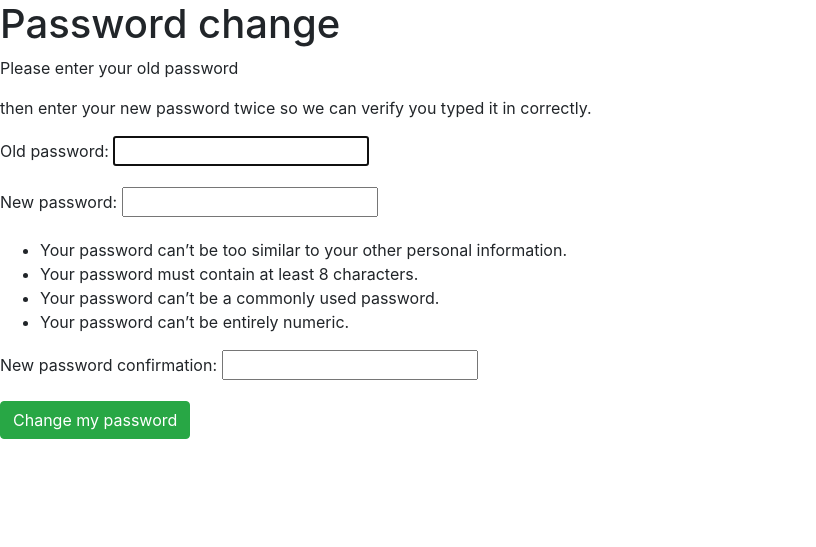
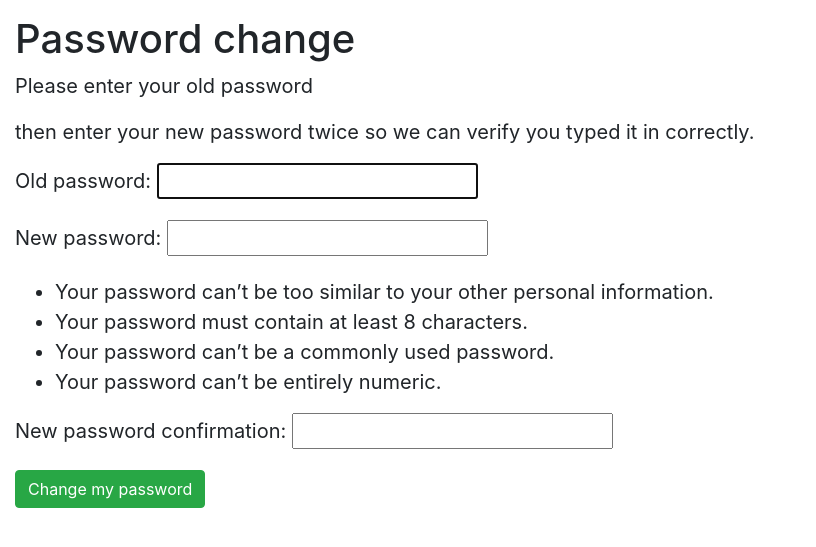
Before and after one commit to BaseCampCoding/django-unit-project-joseph-dylan-greg, a Django app: page /cards/password_change/ in a window 1280 px wide. Shown: the part 62-609 px from the top of the page, without its empty margins (0-816 px from the left). Run offline with Django 3.2, Linux system fonts and the light colour scheme; a user stored in the database is signed in; parts of the project's set-up code (start-up, migrations or seed data) failed here and were passed over.

Commit message:
styling login, sign up, password change

```diff
--- a/templates/registration/login.html
+++ b/templates/registration/login.html
@@ -6,9 +6,11 @@
 {% block title %}Log In{% endblock title %}
 
 {% block content %}
+<div style="padding:15px; font-size: 20px;">
 <form method="post">
     {% csrf_token %}
     {{ form|crispy }}
     <button class="btn btn-success ml-2" type="submit">Log In</button>
 </form>
+</div>
 {% endblock content %}
--- a/templates/registration/password_change_done.html
+++ b/templates/registration/password_change_done.html
@@ -4,6 +4,8 @@
 {% block title %}Password Change Successful{% endblock title %}
 
 {% block content %}
+<div style="padding:15px; font-size: 20px;">
     <h1>Password change successful</h1>
     <p>Your password was changed.</p>
+<div style="padding:15px;">
 {% endblock content %}
--- a/templates/registration/password_change_form.html
+++ b/templates/registration/password_change_form.html
@@ -4,6 +4,7 @@
 {% block title %}Password Change{% endblock title %}
 
 {% block content %}
+<div style="padding:15px; font-size: 20px;">
     <h1>Password change</h1>
     <p>Please enter your old password</p>
     <p>then enter your new password twice so we can verify you typed it in correctly.</p>
@@ -12,4 +13,5 @@
     {{ form.as_p }}
     <input class="btn btn-success" type="submit" value="Change my password">
     </form>
+</div<
 {% endblock content %}
--- a/templates/registration/signup.html
+++ b/templates/registration/signup.html
@@ -6,10 +6,12 @@
 {% block title %}Sign Up{% endblock title %}
 
 {% block content %}
+<div style="padding:15px; font-size: 20px;">
     <h2>Sign Up</h2>
     <form method="post">
         {% csrf_token %}
         {{ form|crispy }}
         <button class="btn btn-success" type="submit">Sign Up</button>
     </form>
+</div>
 {% endblock content %}
```
